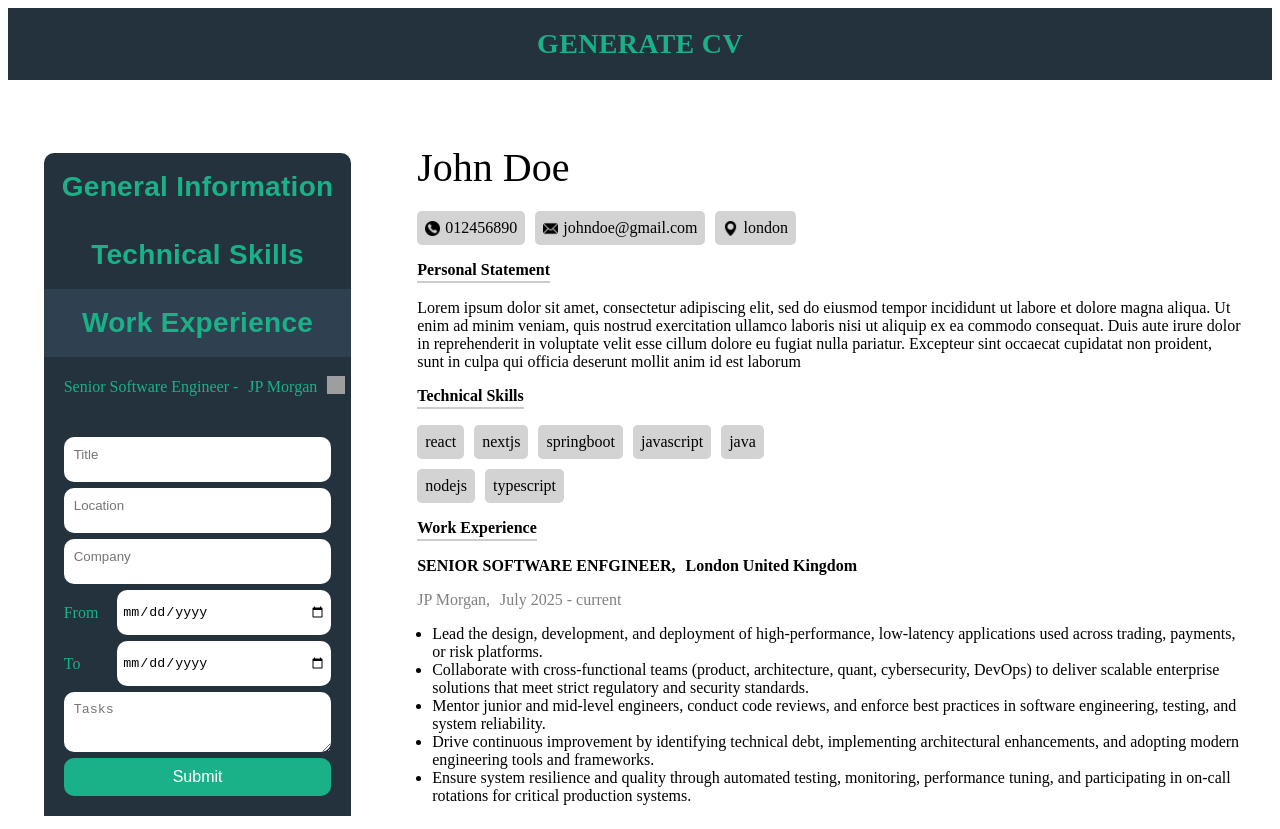
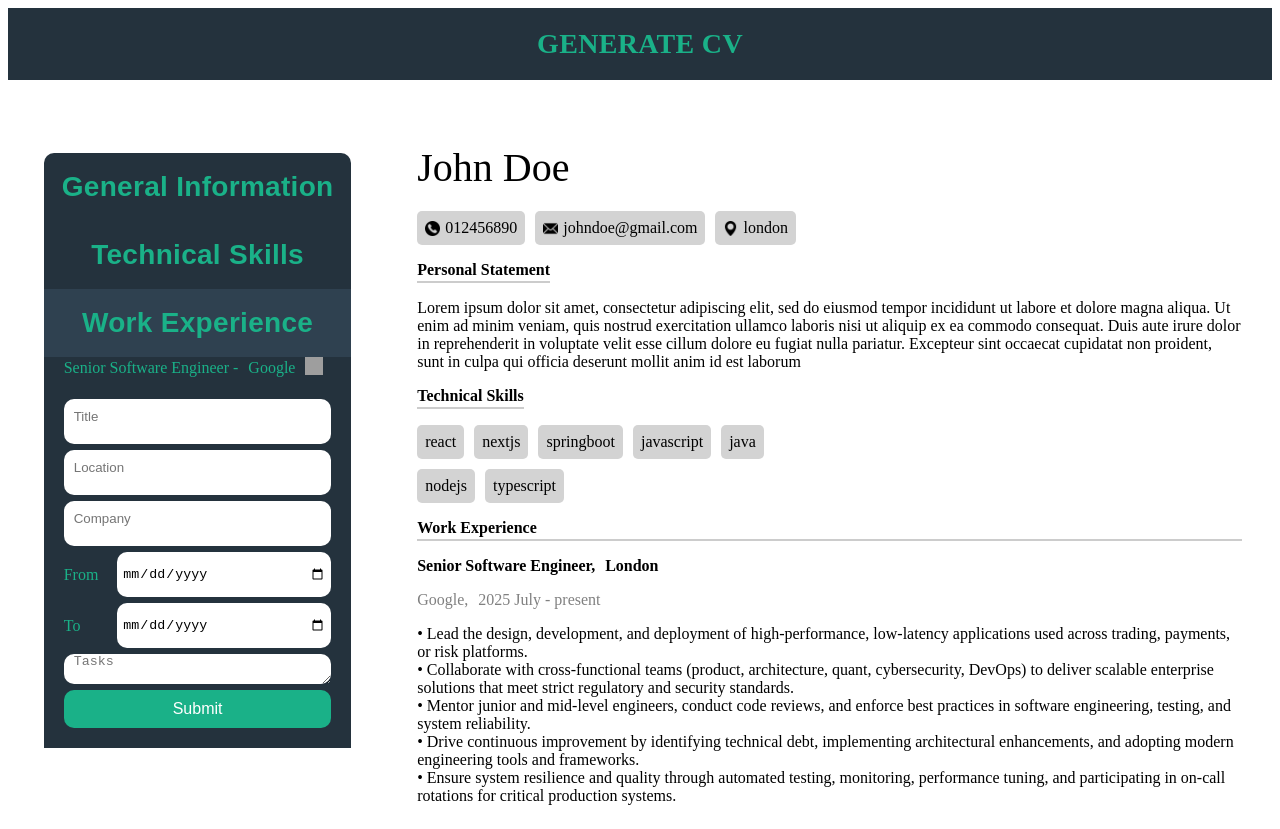
Before and after one commit to Simba-Ndewere/cv-application, a React (Vite) app: page / in a window 1280 px wide. Both pictures are taken after a click on the button "Work Experience". Built offline with nearby package versions, Linux system fonts and the light colour scheme; grey boxes are pictures that could not be loaded.

Commit message:
dispay data from state to the cv output

```diff
--- a/src/App.jsx
+++ b/src/App.jsx
@@ -1,7 +1,7 @@
 import { useState, useEffect } from 'react';
 import './styles/App.css'
 import navImg from './assets/list.png'
-import SlidingNav from './components/input/SlidingNav.jsx'
+import InputForm from './components/input/InputForm.jsx'
 import GeneralInformationCV from './components/output/GeneralInformationCV.jsx'
 import SkillsCV from './components/output/SkillsCV.jsx';
 import WorkExperienceCV from './components/output/WorkExperienceCV.jsx';
@@ -12,8 +12,7 @@ function App() {
   const [generalInformation, setGeneralInfo] = useState({ fullName: 'John Doe', email: 'johndoe@gmail.com', phoneNumber: '012456890', address: 'london', personalStatement: 'Lorem ipsum dolor sit amet, consectetur adipiscing elit, sed do eiusmod tempor incididunt ut labore et dolore magna aliqua. Ut enim ad minim veniam, quis nostrud exercitation ullamco laboris nisi ut aliquip ex ea commodo consequat. Duis aute irure dolor in reprehenderit in voluptate velit esse cillum dolore eu fugiat nulla pariatur. Excepteur sint occaecat cupidatat non proident, sunt in culpa qui officia deserunt mollit anim id est laborum' });
   const [skills, setSkills] = useState([{ name: 'react', id: crypto.randomUUID() }, { name: 'nextjs', id: crypto.randomUUID() }, { name: 'springboot', id: crypto.randomUUID() }, { name: 'javascript', id: crypto.randomUUID() }, { name: 'java', id: crypto.randomUUID() }, { name: 'nodejs', id: crypto.randomUUID() }, { name: 'typescript', id: crypto.randomUUID() }]);
   const [workExperience, setWorkExperience] = useState([{
-    title: 'Senior Software Engineer', company: 'JP Morgan', id: crypto.randomUUID(), location: 'London', from: '2025 July', to: 'present', tasks: `
-• Lead the design, development, and deployment of high-performance, low-latency applications used across trading, payments, or risk platforms.
+    title: 'Senior Software Engineer', company: 'Google', id: crypto.randomUUID(), location: 'London', from: '2025 July', to: 'present', tasks: `• Lead the design, development, and deployment of high-performance, low-latency applications used across trading, payments, or risk platforms.
 • Collaborate with cross-functional teams (product, architecture, quant, cybersecurity, DevOps) to deliver scalable enterprise solutions that meet strict regulatory and security standards.
 • Mentor junior and mid-level engineers, conduct code reviews, and enforce best practices in software engineering, testing, and system reliability.
 • Drive continuous improvement by identifying technical debt, implementing architectural enhancements, and adopting modern engineering tools and frameworks.
@@ -28,7 +27,7 @@ function App() {
           <div className='nav-img'>
             <img src={navImg} alt='nav bar icon' onClick={() => setNavWidth('100%')}></img>
           </div>
-          <SlidingNav
+          <InputForm
             widthValue={navWidth}
             setWidth={setNavWidth}
             setGeneralInfo={setGeneralInfo}
@@ -46,7 +45,9 @@ function App() {
           <SkillsCV
             defaultSkills={skills}
           />
-          <WorkExperienceCV />
+          <WorkExperienceCV
+            workExperience={workExperience}
+          />
         </div>
 
       </div>
--- a/src/components/input/SlidingNav.jsx
+++ b/src/components/input/InputForm.jsx
@@ -5,7 +5,7 @@ import GeneralInformation from './GeneralInformation';
 import Skills from './Skills';
 import WorkExperience from './WorkExperience';
 
-function SlidingNav({ widthValue, setWidth, setGeneralInfo, setSkills, skills, workExperience, setWorkExperience }) {
+function InputForm({ widthValue, setWidth, setGeneralInfo, setSkills, skills, workExperience, setWorkExperience }) {
 
     return (
         <div className="navContainer">
@@ -25,4 +25,4 @@ function SlidingNav({ widthValue, setWidth, setGeneralInfo, setSkills, skills, w
     )
 }
 
-export default SlidingNav;
+export default InputForm;
--- a/src/components/input/WorkExperience.jsx
+++ b/src/components/input/WorkExperience.jsx
@@ -7,6 +7,27 @@ function WorkExperience({ workExperience, setWorkExperience }) {
     const [collapsible, openCollapsible] = useState(false);
 
     function handleSubmit(formData) {
+        const title = formData.get("title").toString();
+        const location = formData.get("location").toString();
+        const company = formData.get("company").toString();
+        const yearStart = formData.get("yearStarted").toString().substring(0, 7);
+        const yearEnd = formData.get("yearEnded").toString();
+        const tasks = formData.get("experienceTasks").toString();
+
+        yearEnd === '' ? 'present' : yearEnd.substring(0, 7);
+
+        setWorkExperience([
+            ...workExperience,
+            {
+                title: title,
+                company: company,
+                id: crypto.randomUUID(),
+                location: location,
+                from: yearStart,
+                to: yearEnd,
+                tasks: tasks
+            }
+        ]);
     }
 
     return (
@@ -15,11 +36,11 @@ function WorkExperience({ workExperience, setWorkExperience }) {
             <div style={collapsible ? { display: "block" } : { display: "none" }} className='generalContainer'>
                 {
                     workExperience.map((experience) => {
-                            return <div className="enteredExperience">
+                        return <div key={experience.id} className="enteredExperience">
                             <p className="titleExpe">{experience.title} - </p>
                             <p className="companyExpe">{experience.company}</p>
                             <div className="deleteExpe">
-                                    <img src={deleteIcon} img />
+                                <img src={deleteIcon}></img>
                             </div>
                         </div>
                     })
@@ -36,11 +57,11 @@ function WorkExperience({ workExperience, setWorkExperience }) {
                             <input type='text' name="company" placeholder="Company" required />
                         </label>
                         <div className="year">
-                            <label for="yearStarted">From</label>
-                            <input type="date" name="yearStarted"></input>
+                            <label htmlFor="yearStarted">From</label>
+                            <input type="date" required name="yearStarted"></input>
                         </div>
                         <div className="year">
-                            <label for="yearEnd">To</label>
+                            <label htmlFor="yearEnd">To</label>
                             <input type="date" name="yearEnded"></input>
                         </div>
                         <label>
--- a/src/components/output/WorkExperienceCV.jsx
+++ b/src/components/output/WorkExperienceCV.jsx
@@ -1,26 +1,22 @@
-function WorkExperienceCV() {
+function WorkExperienceCV({ workExperience }) {
     return (
         <div className="generalContainerCV">
-            <div>
             <p className="titleCV">Work Experience</p>
+            {workExperience.map((experience) => {
+                return <>
                     <div className="titleLocation">
-                    <p className="titlePosition">SENIOR SOFTWARE ENFGINEER,</p>
-                    <p className="location">London United Kingdom</p>
+                        <p className="titlePosition">{experience.title},</p>
+                        <p className="location">{experience.location}</p>
                     </div>
                     <div className="companyDate">
-                    <p className="company">JP Morgan,</p>
-                    <p className="date">July 2025 - current</p>
+                        <p className="company">{experience.company},</p>
+                        <p className="date">{experience.from} - {experience.to}</p>
                     </div>
                     <div className="tasks">
-                    <ul>
-                        <li className="task">Lead the design, development, and deployment of high-performance, low-latency applications used across trading, payments, or risk platforms.</li>
-                        <li className="task">Collaborate with cross-functional teams (product, architecture, quant, cybersecurity, DevOps) to deliver scalable enterprise solutions that meet strict regulatory and security standards.</li>
-                        <li className="task">Mentor junior and mid-level engineers, conduct code reviews, and enforce best practices in software engineering, testing, and system reliability.</li>
-                        <li className="task">Drive continuous improvement by identifying technical debt, implementing architectural enhancements, and adopting modern engineering tools and frameworks.</li>
-                        <li className="task">Ensure system resilience and quality through automated testing, monitoring, performance tuning, and participating in on-call rotations for critical production systems.</li>
-                    </ul>
+                        {experience.tasks}
                     </div>
-            </div>
+                </>
+            })}
         </div>
     )
 }
--- a/src/styles/WorkExperience.css
+++ b/src/styles/WorkExperience.css
@@ -81,8 +81,7 @@ ul {
 }
 
 .enteredExperience {
-    padding: 5px;
-    padding-left: 20px;
+    padding: 0px 0px 0px 20px;
     background-color: #24323d;
     color: #1ab188;
     display: flex;
@@ -90,9 +89,20 @@ ul {
     gap: 10px;
 }
 
+.enteredExperience p {
+    margin: 0;
+    padding: 0;
+}
+
 .enteredExperience img {
     height: 18px;
     width: 18px;
+}
+
+.tasks {
+    white-space: pre-line;
+    padding-top: 0px;
+    padding-bottom: 0px;
 }
 
 @media (min-width: 1000px) {
```
Lines whose indentation alone changed are shown as unchanged.
